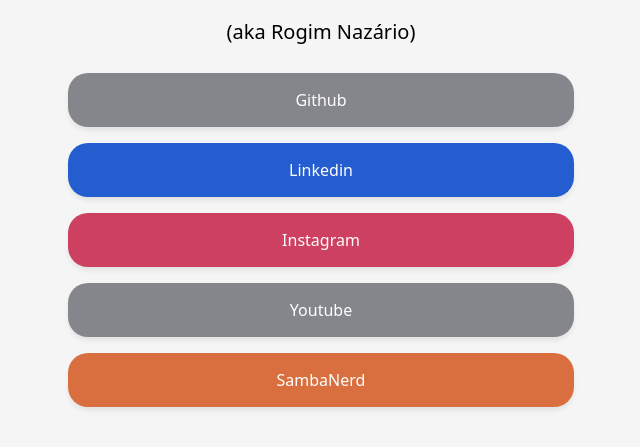
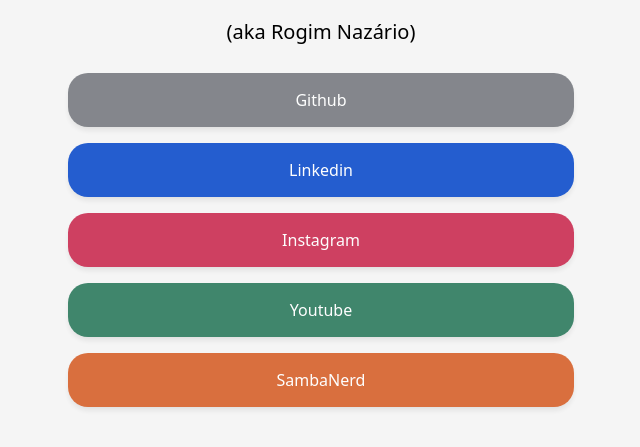
Before and after one commit to rrnazario/rrnazario.github.io, a plain HTML site: page index.html in a window 1280 px wide. Shown: the part 277-724 px from the top of the page, without its empty margins (319-959 px from the left). Drawn offline with Linux system fonts and the light colour scheme.

Commit message:
Update YouTube link class to 'link-youtube'

```diff
--- a/index.html
+++ b/index.html
@@ -21,7 +21,7 @@
         <a href="http://github.com/rrnazario" target="_blank" rel="noopener noreferrer" class="link-github">Github</a>
         <a href="https://linkedin.com/in/rrnazario" target="_blank" rel="noopener noreferrer" class="link-linkedin">Linkedin</a>
         <a href="http://instagram.com/rogimnazario" target="_blank" rel="noopener noreferrer" class="link-instagram">Instagram</a>
-        <a href="https://www.youtube.com/@rogimnazario" target="_blank" rel="noopener noreferrer" class="link-github">Youtube</a>
+        <a href="https://www.youtube.com/@rogimnazario" target="_blank" rel="noopener noreferrer" class="link-youtube">Youtube</a>
         <a href="https://open.spotify.com/intl-pt/album/1WlmTu18qm9eXxVfjPn9Mb" target="_blank" rel="noopener noreferrer" class="link-samba">SambaNerd</a>
     </div>
 </body>
```
